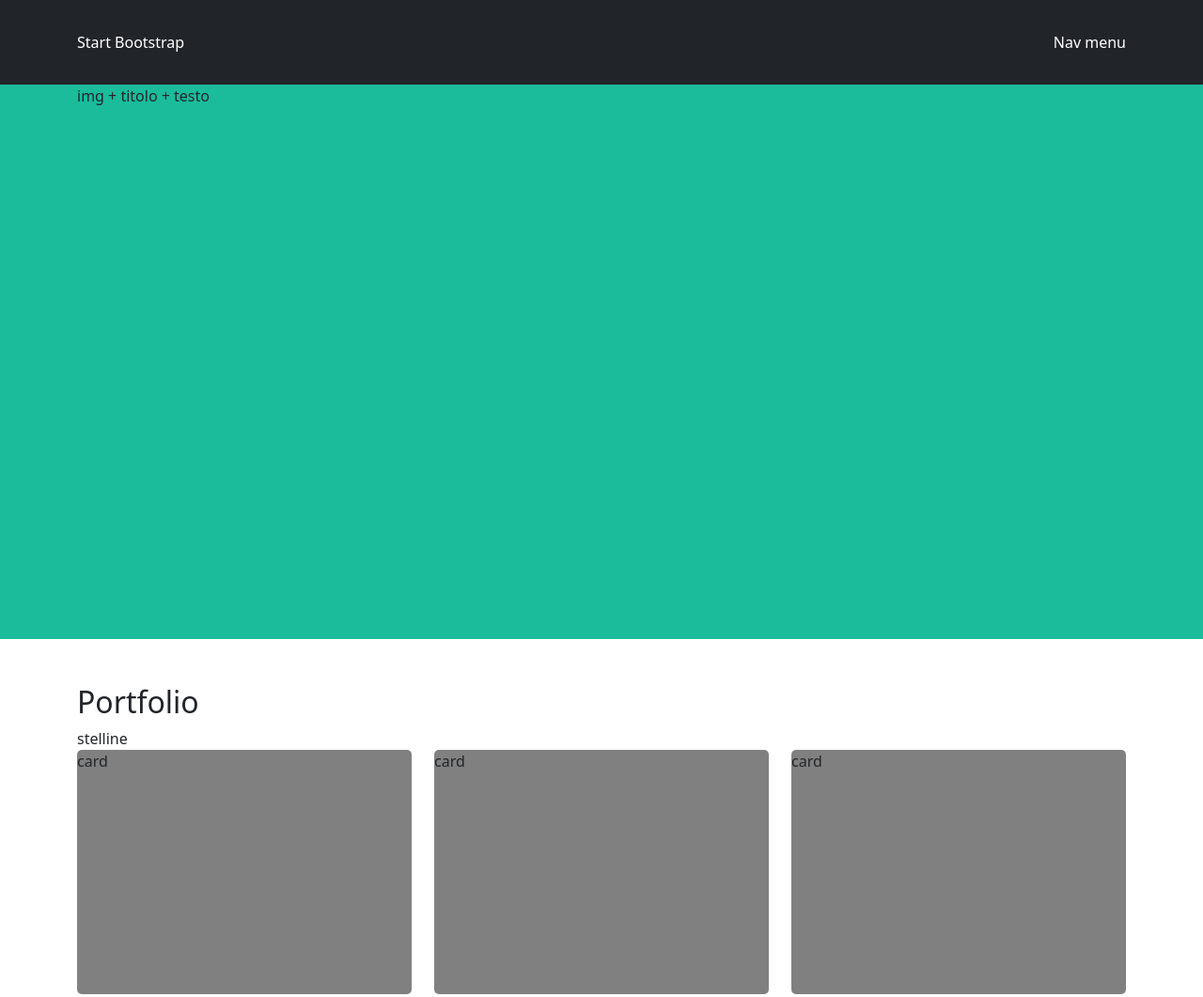
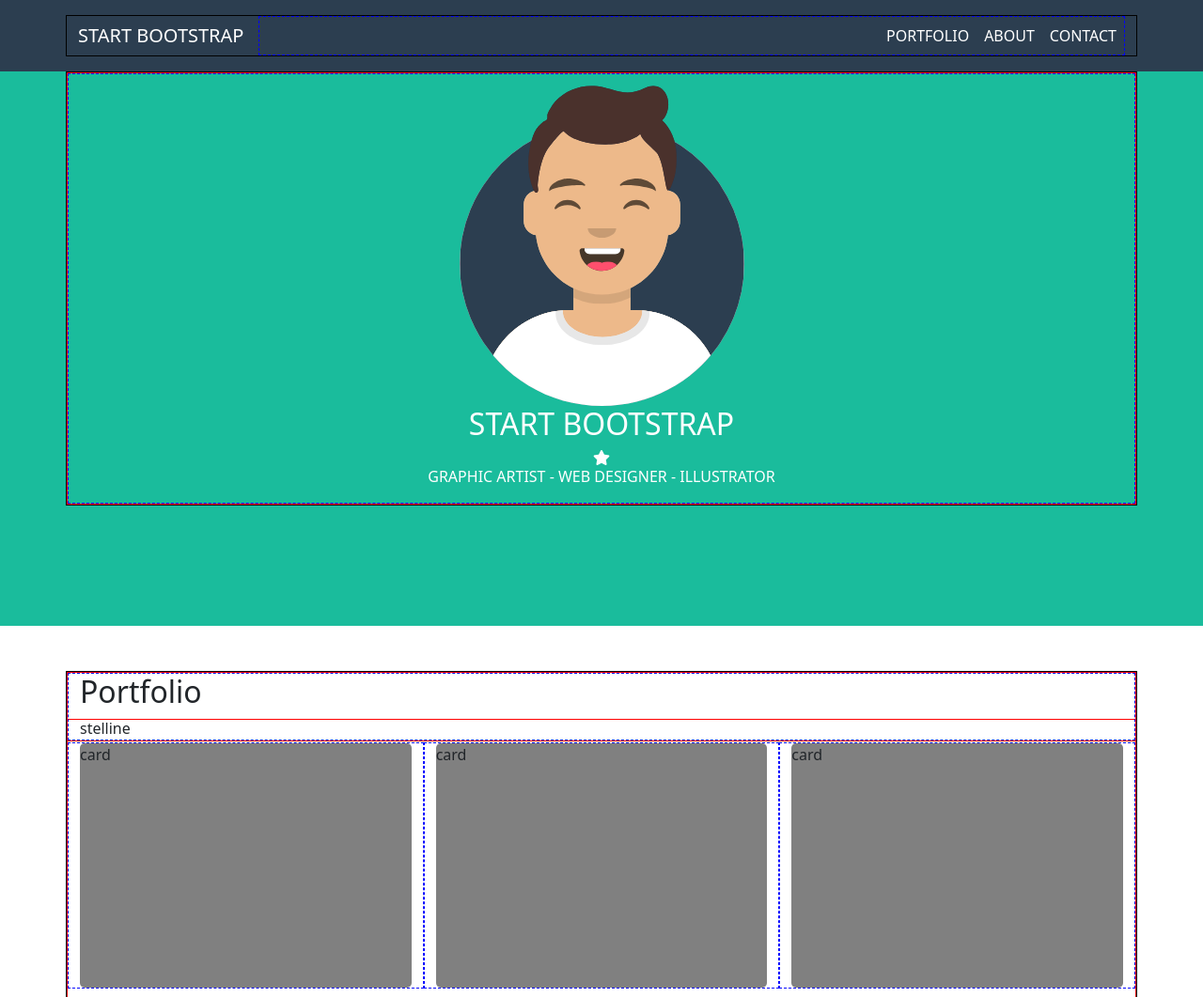
Before and after one commit to Difelice-e/html-css-bootstrap-freelancer, a plain HTML site: page index.html in a window 1280 px wide. Shown: the top 1061 px of the page at 94% size. Drawn offline with nearby package versions, Linux system fonts and the light colour scheme.

Commit message:
avanzamento - integrata nav-iniziato jumbo

```diff
--- a/css/style.css
+++ b/css/style.css
@@ -1,22 +1,23 @@
-.bg-dark {
+.bg_dark {
     background-color: #2C3E50;
 }
 
-.bg-grey {
+.bg_grey {
     background-color: #3A546D;
 }
 
-.bg-green {
+.bg_green {
     background-color: #1ABC9C;
 }
 
-.main-header {
-    color: white;
+/* HEADER  */
+
+
+.jumbo_img-wrapper {
+    width: 30%;
+    /* margin: 0 auto; */
 }
 
-.main-header .row {
-    min-height: 90px;
-}
 
 #jumbotron {
     min-height: 590px;
@@ -58,16 +59,14 @@ footer {
 
 
 /* debug */
-/* .container {
-    border: 1px solid black;
-    min-height: 100px;
+.container {
+    border: 1px solid black
 }
 
 .row {
-    border: 1px solid red;
-    min-height: 100px;
+    border: 1px solid red
 }
 
 [class*="col"] {
     border: 1px dashed blue;
-} */
+}
--- a/index.html
+++ b/index.html
@@ -8,26 +8,49 @@
     <link href="https://cdn.jsdelivr.net/npm/bootstrap@5.0.2/dist/css/bootstrap.min.css" rel="stylesheet"
         integrity="sha384-EVSTQN3/azprG1Anm3QDgpJLIm9Nao0Yz1ztcQTwFspd3yD65VohhpuuCOmLASjC" crossorigin="anonymous">
     <link rel="stylesheet" href="css/style.css">
-    <title>Document</title>
+    <link rel="stylesheet" href="https://cdnjs.cloudflare.com/ajax/libs/font-awesome/5.15.4/css/all.min.css"
+        integrity="sha512-1ycn6IcaQQ40/MKBW2W4Rhis/DbILU74C1vSrLJxCq57o941Ym01SwNsOMqvEBFlcgUa6xLiPY/NS5R+E6ztJQ=="
+        crossorigin="anonymous" referrerpolicy="no-referrer" />
+    <title>Bootstrap</title>
 </head>
 
 <body>
     <header class="main-header bg-dark">
-        <div class="container">
-            <nav class="row align-items-center justify-content-between">
-                <div class="col-auto">Start Bootstrap</div>
-                <div class="col-auto">Nav menu</div>
-            </nav>
-        </div>
+        <nav class="navbar navbar-expand-lg navbar-dark py-3" style="background-color: #2C3E50;">
+            <div class="container">
+              <a class="navbar-brand mb-0 h1 text-uppercase" href="#">Start bootstrap</a>
+              <button class="navbar-toggler" type="button" data-bs-toggle="collapse" data-bs-target="#navbarSupportedContent" aria-controls="navbarSupportedContent" aria-expanded="false" aria-label="Toggle navigation">
+                <span class="navbar-toggler-icon"></span>
+              </button>
+              <div class="collapse navbar-collapse" id="navbarSupportedContent">
+                <ul class="navbar-nav ms-auto mb-2 mb-lg-0">
+                  <li class="nav-item">
+                    <a class="nav-link active text-uppercase" aria-current="page" href="#">Portfolio</a>
+                  </li>
+                  <li class="nav-item">
+                    <a class="nav-link active text-uppercase" href="#">About</a>
+                  </li>
+                  <li class="nav-item">
+                    <a class="nav-link active text-uppercase" href="#">Contact</a>
+                  </li>
+                </ul>
+              </div>
+            </div>
+          </nav>
     </header>
 
     <main">
 
-        <section id="jumbotron" class="bg-green">
+        <section id="jumbotron" class="bg_green text-white text-uppercase">
             <div class="container">
                 <div class="row">
-                    <div class="col">
-                        img + titolo + testo
+                    <div class="col d-flex flex-column justify-content-center align-items-center">
+                        <div class="jumbo_img-wrapper mx-auto">
+                            <img class="jumbo_img img-fluid" src="img/avatar.svg">
+                        </div>
+                        <h2 class="">Start bootstrap</h2>
+                        <i class="fas fa-star"></i>
+                        <p>Graphic artist - web designer - illustrator</p>
                     </div>
                 </div>
             </div>
@@ -43,37 +66,37 @@
                 </div>
 
                 <div class="row gy-4">
-                    <div class="col-12 col-sm-6 col-lg-4">
+                    <div class="col-12 col-md-6 col-lg-4">
                         <div class="portfolio_card">
                             card
                         </div>
                     </div>
 
-                    <div class="col-12 col-sm-6 col-lg-4">
+                    <div class="col-12 col-md-6 col-lg-4">
                         <div class="portfolio_card">
                             card
                         </div>
                     </div>
 
-                    <div class="col-12 col-sm-6 col-lg-4">
+                    <div class="col-12 col-md-6 col-lg-4">
                         <div class="portfolio_card">
                             card
                         </div>
                     </div>
 
-                    <div class="col-12 col-sm-6 col-lg-4">
+                    <div class="col-12 col-md-6 col-lg-4">
                         <div class="portfolio_card">
                             card
                         </div>
                     </div>
 
-                    <div class="col-12 col-sm-6 col-lg-4">
+                    <div class="col-12 col-md-6 col-lg-4">
                         <div class="portfolio_card">
                             card
                         </div>
                     </div>
 
-                    <div class="col-12 col-sm-6 col-lg-4">
+                    <div class="col-12 col-md-6 col-lg-4">
                         <div class="portfolio_card">
                             card
                         </div>
@@ -82,7 +105,7 @@
             </div>
         </section>
 
-        <section id="about" class="bg-green py-5">
+        <section id="about" class="bg_green py-5">
             <div class="container">
                 <div class="row justify-content-lg-center">
                     <div class="col-12 col-lg-10">
@@ -131,7 +154,7 @@
         </main>
 
         <footer>
-            <section class="bg-grey py-4">
+            <section class="bg_grey py-4">
                 <div class="container">
                     <div class="row">
                         <div class="col-12 col-md-4">
@@ -147,7 +170,7 @@
                 </div>
             </section>
 
-            <section class="bg-dark py-3">
+            <section class="bg_dark py-3">
                 <div class="container">
                     <div class="row">
                         <div class="col-12">
@@ -158,6 +181,10 @@
 
             </section>
         </footer>
+
+
+
+        <script src="https://cdn.jsdelivr.net/npm/bootstrap@5.1.3/dist/js/bootstrap.bundle.min.js" integrity="sha384-ka7Sk0Gln4gmtz2MlQnikT1wXgYsOg+OMhuP+IlRH9sENBO0LRn5q+8nbTov4+1p" crossorigin="anonymous"></script>
 </body>
 
 </html>
```
Also changed, not shown: img/avatar.svg (added), img/cabin.png (added), img/cake.png (added), img/circus.png (added), img/game.png (added), img/safe.png (added), img/submarine.png (added).
